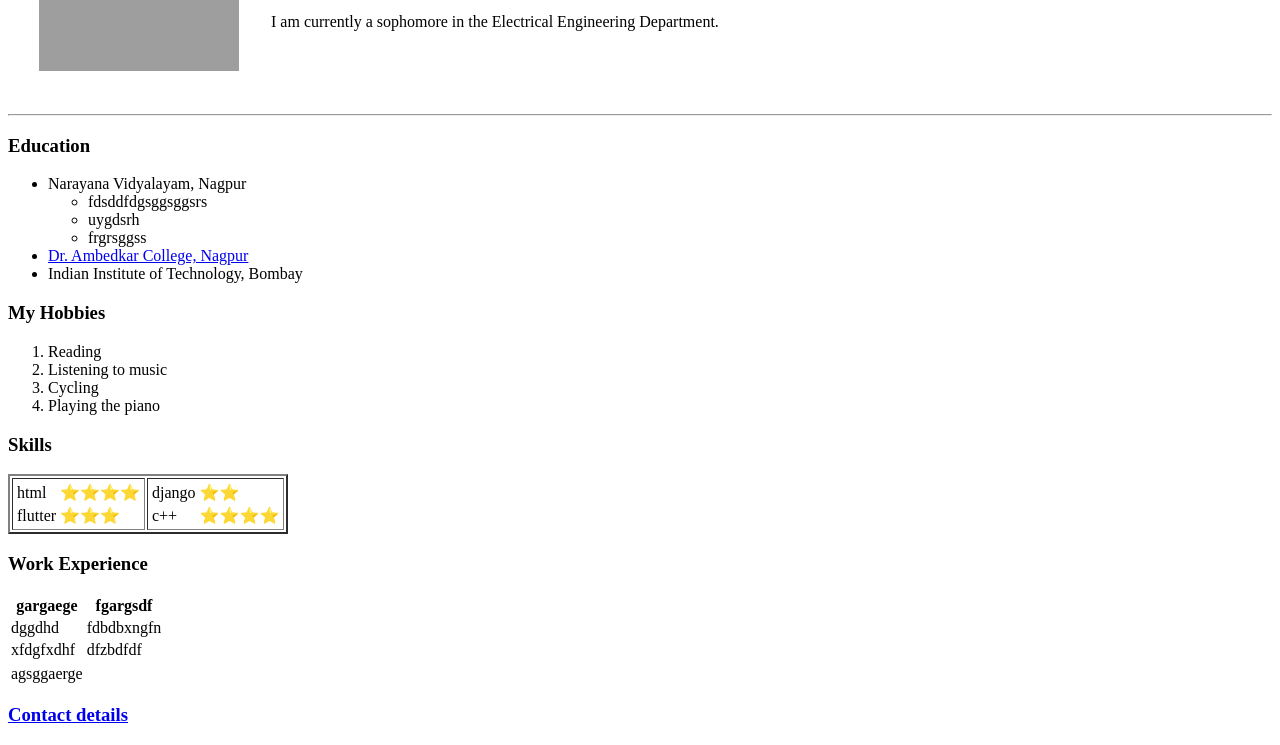
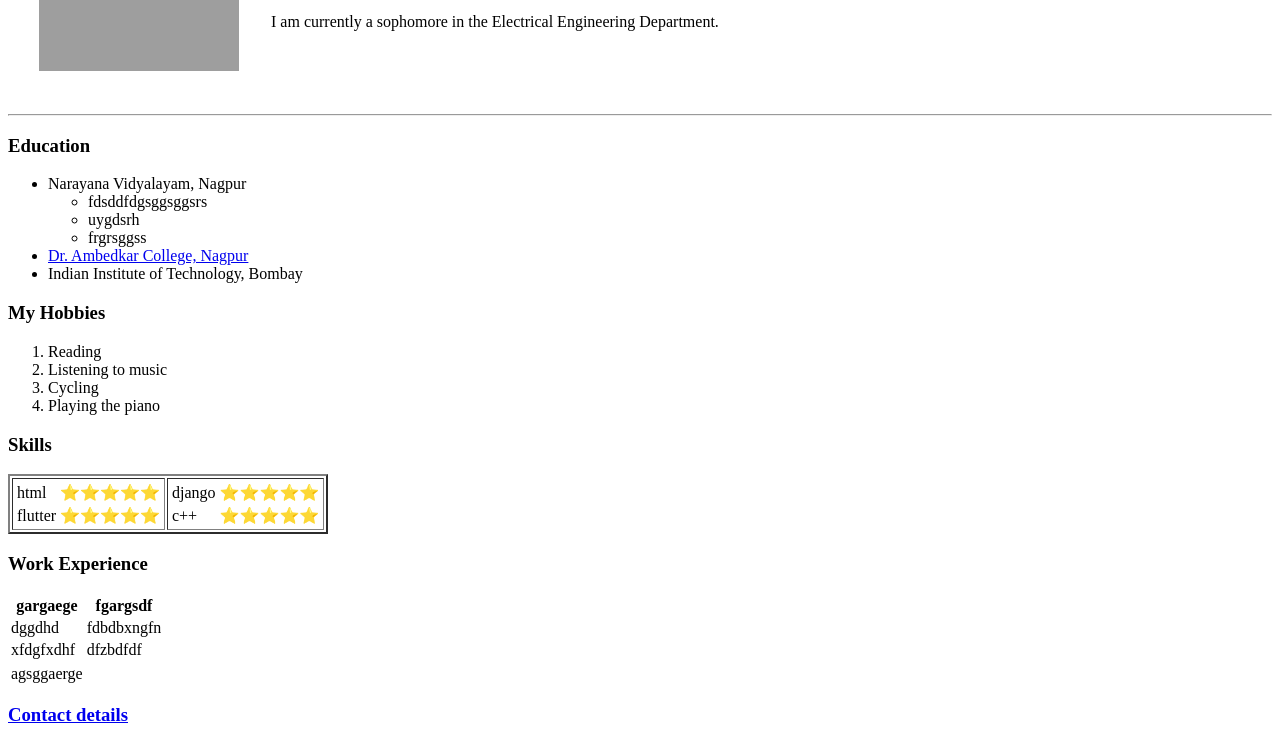
Before and after one commit to 20D070026/Myfirstwebsite, a plain HTML site: page index.html in a window 1280 px wide. Shown: the part 168-913 px from the top of the page. Drawn offline with Linux system fonts and the light colour scheme; grey boxes are pictures that could not be loaded.

Commit message:
Update index.html

```diff
--- a/index.html
+++ b/index.html
@@ -58,13 +58,13 @@
 
     <tr>
       <td>html</td>
-      <td>⭐⭐⭐⭐</td>
+      <td>⭐⭐⭐⭐⭐</td>
 
 
     </tr>
     <tr>
       <td>flutter</td>
-      <td>⭐⭐⭐</td>
+      <td>⭐⭐⭐⭐⭐</td>
     </tr>
     </table>
     </td>
@@ -74,12 +74,12 @@
 
       <tr>
         <td>django</td>
-        <td>⭐⭐</td>
+        <td>⭐⭐⭐⭐⭐</td>
 
       </tr>
       <tr>
         <td>c++</td>
-        <td>⭐⭐⭐⭐</td>
+        <td>⭐⭐⭐⭐⭐</td>
       </tr>
         </table>
     </td>
```
